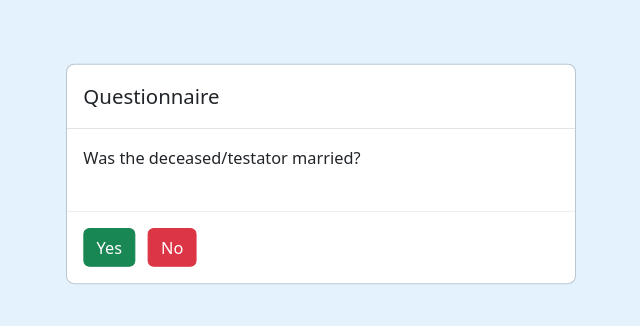
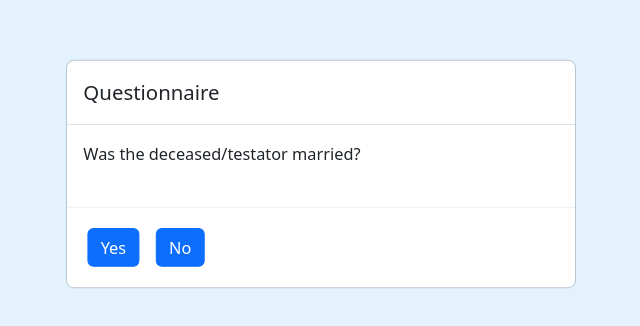
Before and after one commit to SpwaN/RoC, a plain HTML site: page index.html in a window 1280 px wide. Shown: the part 226-552 px from the top of the page, without its empty margins (319-959 px from the left). Drawn offline with Linux system fonts and the light colour scheme.

Commit message:
Added multiple choices
Added the option to add multiple options and made it into dynamic buttons.

```diff
--- a/assets/js/decision-tree.js
+++ b/assets/js/decision-tree.js
@@ -25,11 +25,29 @@ window.onload = function() {
     loadDecisionTree();
 };
 
-// Function to display question
+// Function to display question and dynamically generate choice buttons
 function displayQuestion(stepId) {
     const step = getStepById(stepId);
+    console.log("Current step:", step);
+
     if (step.question) {
+        // Update the question text
         document.getElementById('question-container').innerHTML = step.question;
+
+        // Clear the previous buttons
+        const choicesContainer = document.getElementById('choices-container');
+        choicesContainer.innerHTML = '';
+
+        // Dynamically generate buttons based on the choices in the JSON
+        for (const [choiceText, nextStepId] of Object.entries(step.choices)) {
+            const button = document.createElement('button');
+            button.innerText = choiceText; // This will use the specific text from the JSON keys
+            button.classList.add('btn', 'btn-primary', 'm-2'); // Add Bootstrap classes for styling
+            button.onclick = () => handleAnswer(choiceText); // Pass the choice to handleAnswer
+            choicesContainer.appendChild(button);
+        }
+
+        // Ensure choices container is visible
         document.getElementById('choices-container').style.display = 'block';
         document.getElementById('result-container').innerHTML = ''; // Clear previous result
     } else if (step.outcome) {
@@ -45,13 +63,13 @@ function getStepById(id) {
 // Function to handle user's answer
 function handleAnswer(answer) {
     const currentStep = getStepById(currentStepId);
-    const nextStepId = currentStep[answer];
+    const nextStepId = currentStep.choices[answer]; // Fetch the next step ID based on the user's choice
 
-    if (typeof nextStepId === 'string') {
-        displayOutcome(getStepById(nextStepId));
-    } else {
+    if (nextStepId) {
         currentStepId = nextStepId;
         displayQuestion(currentStepId);
+    } else {
+        console.error('Invalid answer or step ID');
     }
 }
 
--- a/index.html
+++ b/index.html
@@ -22,8 +22,6 @@
                             <div id="result-container" class="mt-4"></div>
                         </div>
                         <div class="modal-footer" id="choices-container">
-                            <button class="btn btn-success" id="yes-btn" onclick="handleAnswer('yes')">Yes</button>
-                            <button class="btn btn-danger" id="no-btn" onclick="handleAnswer('no')">No</button>
                         </div>
                     </div>
                 </div>
```
